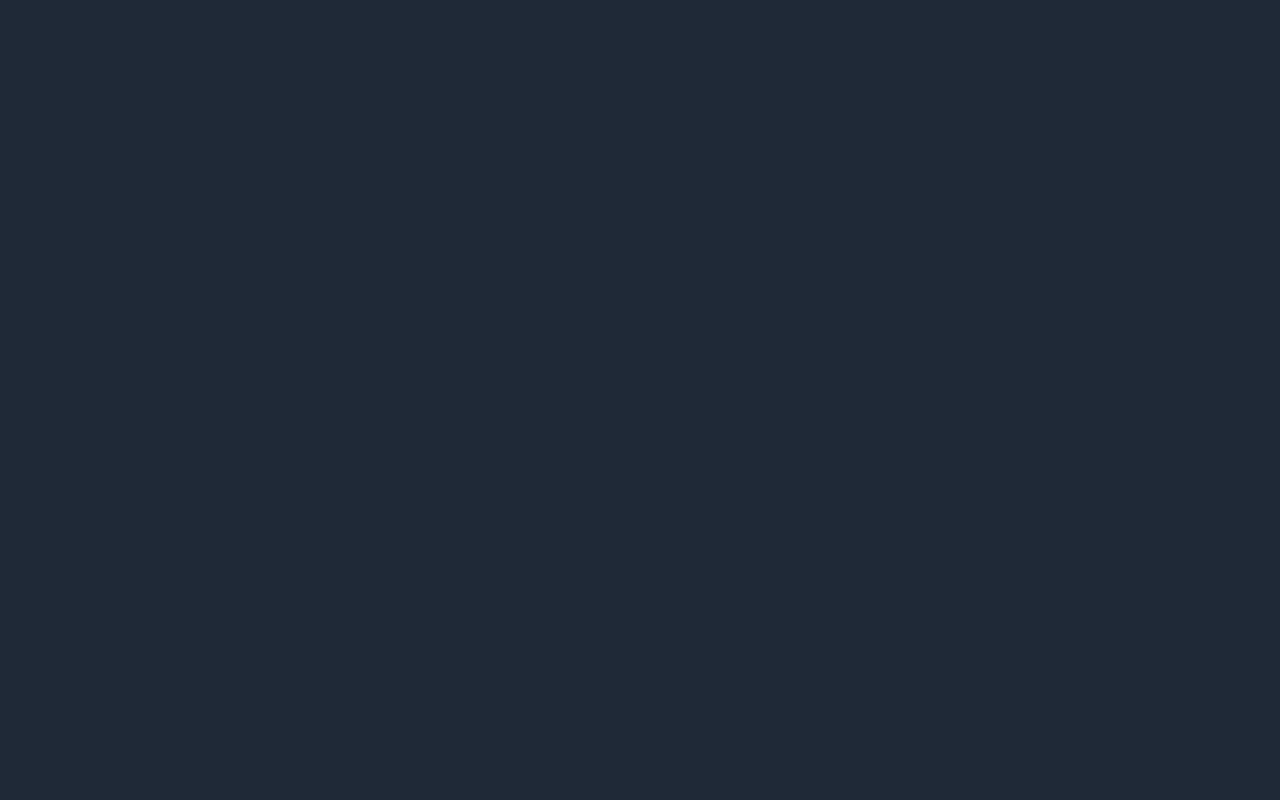
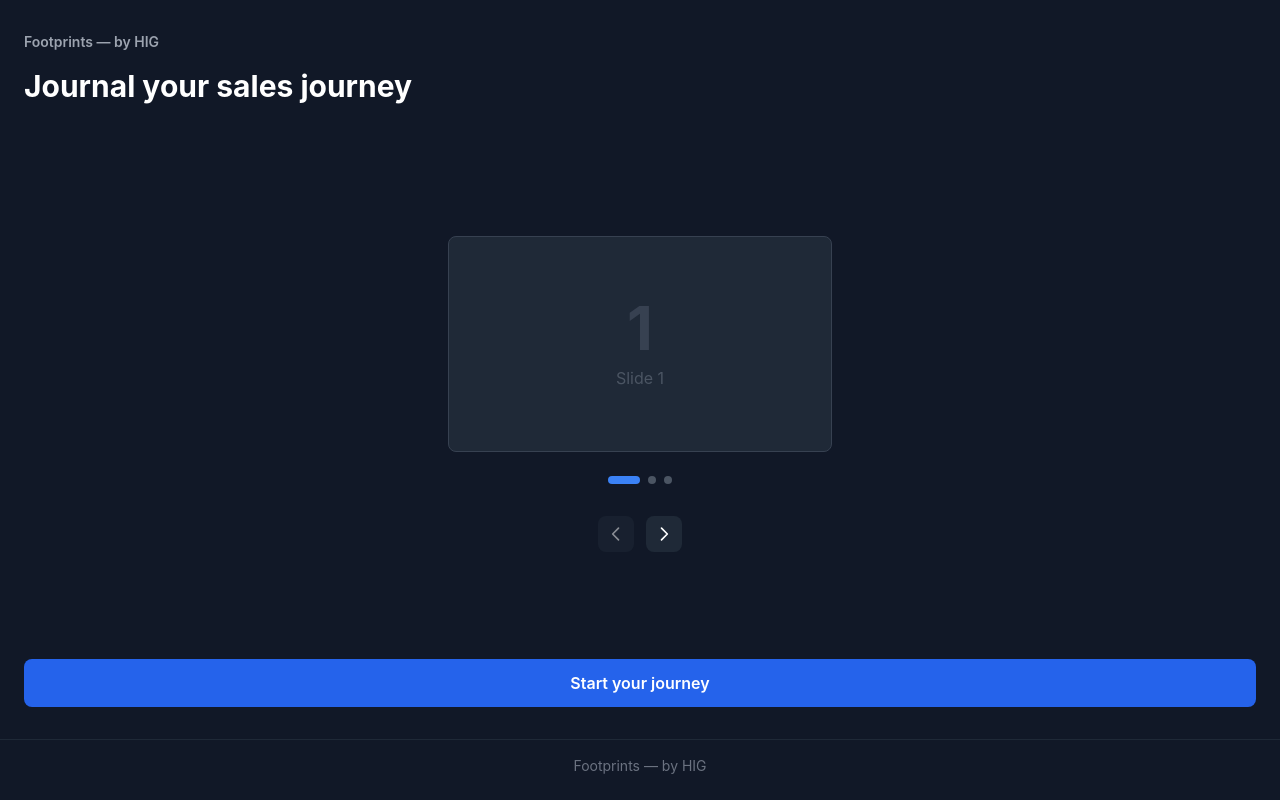
Before and after one commit to vanthadeth/hig-copilot, a Next.js app: page / in a window 1280 px wide. Built offline with nearby package versions, Linux system fonts and the light colour scheme.

Commit message:
Set welcome screen as default landing page

```diff
--- a/pages/index.tsx
+++ b/pages/index.tsx
@@ -1,15 +1,115 @@
 import Head from 'next/head';
+import { useState } from 'react';
+import { triggerHapticFeedback } from '../lib/haptics';
 
 export default function Home() {
+  const [currentSlide, setCurrentSlide] = useState(0);
+  const slides = [0, 1, 2];
+
+  const handleNext = () => {
+    triggerHapticFeedback('light');
+    if (currentSlide < slides.length - 1) {
+      setCurrentSlide(currentSlide + 1);
+    }
+  };
+
+  const handlePrev = () => {
+    triggerHapticFeedback('light');
+    if (currentSlide > 0) {
+      setCurrentSlide(currentSlide - 1);
+    }
+  };
+
+  const handleStart = () => {
+    triggerHapticFeedback('medium');
+    // Navigate to main app
+    window.location.href = '/dashboard';
+  };
+
   return (
     <>
       <Head>
-        <title>HIG Copilot</title>
-        <meta name="description" content="Welcome to HIG Copilot" />
+        <title>Footprints - HIG</title>
+        <meta name="description" content="Journal your sales journey with Footprints" />
         <meta name="viewport" content="width=device-width, initial-scale=1, viewport-fit=cover" />
       </Head>
 
-      <div className="min-h-screen w-screen bg-gray-800" />
+      <div className="flex flex-col h-screen bg-gray-900 text-white">
+        {/* Header */}
+        <div className="px-6 pt-8 pb-6">
+          <h2 className="text-sm font-semibold text-gray-400">Footprints — by HIG</h2>
+          <h1 className="text-3xl font-bold mt-4">Journal your sales journey</h1>
+        </div>
+
+        {/* Main Content - Slides */}
+        <div className="flex-1 flex flex-col items-center justify-center px-6">
+          {/* Slide Container */}
+          <div className="w-full max-w-sm">
+            <div className="aspect-video bg-gray-800 rounded-lg border border-gray-700 flex items-center justify-center mb-6">
+              <div className="text-center">
+                <div className="text-6xl font-bold text-gray-700 mb-2">{currentSlide + 1}</div>
+                <p className="text-gray-600">Slide {currentSlide + 1}</p>
+              </div>
+            </div>
+
+            {/* Slide Navigation */}
+            <div className="flex gap-2 justify-center mb-8">
+              {slides.map((_, index) => (
+                <button
+                  key={index}
+                  onClick={() => {
+                    triggerHapticFeedback('light');
+                    setCurrentSlide(index);
+                  }}
+                  className={`w-2 h-2 rounded-full transition-all duration-300 ${
+                    index === currentSlide ? 'bg-blue-500 w-8' : 'bg-gray-600 hover:bg-gray-500'
+                  }`}
+                  aria-label={`Go to slide ${index + 1}`}
+                />
+              ))}
+            </div>
+
+            {/* Navigation Arrows */}
+            <div className="flex gap-3 justify-center">
+              <button
+                onClick={handlePrev}
+                disabled={currentSlide === 0}
+                className="p-2 rounded-lg bg-gray-800 hover:bg-gray-700 disabled:opacity-50 disabled:cursor-not-allowed transition-colors"
+                aria-label="Previous slide"
+              >
+                <svg className="w-5 h-5" fill="none" stroke="currentColor" viewBox="0 0 24 24">
+                  <path strokeLinecap="round" strokeLinejoin="round" strokeWidth={2} d="M15 19l-7-7 7-7" />
+                </svg>
+              </button>
+              <button
+                onClick={handleNext}
+                disabled={currentSlide === slides.length - 1}
+                className="p-2 rounded-lg bg-gray-800 hover:bg-gray-700 disabled:opacity-50 disabled:cursor-not-allowed transition-colors"
+                aria-label="Next slide"
+              >
+                <svg className="w-5 h-5" fill="none" stroke="currentColor" viewBox="0 0 24 24">
+                  <path strokeLinecap="round" strokeLinejoin="round" strokeWidth={2} d="M9 5l7 7-7 7" />
+                </svg>
+              </button>
+            </div>
+          </div>
+        </div>
+
+        {/* CTA Button */}
+        <div className="px-6 pb-8">
+          <button
+            onClick={handleStart}
+            className="w-full bg-blue-600 hover:bg-blue-700 active:bg-blue-800 text-white font-semibold py-3 rounded-lg transition-colors duration-200"
+          >
+            Start your journey
+          </button>
+        </div>
+
+        {/* Footer */}
+        <div className="px-6 pb-6 border-t border-gray-800 pt-4">
+          <p className="text-center text-sm text-gray-500">Footprints — by HIG</p>
+        </div>
+      </div>
     </>
   );
 }
```
